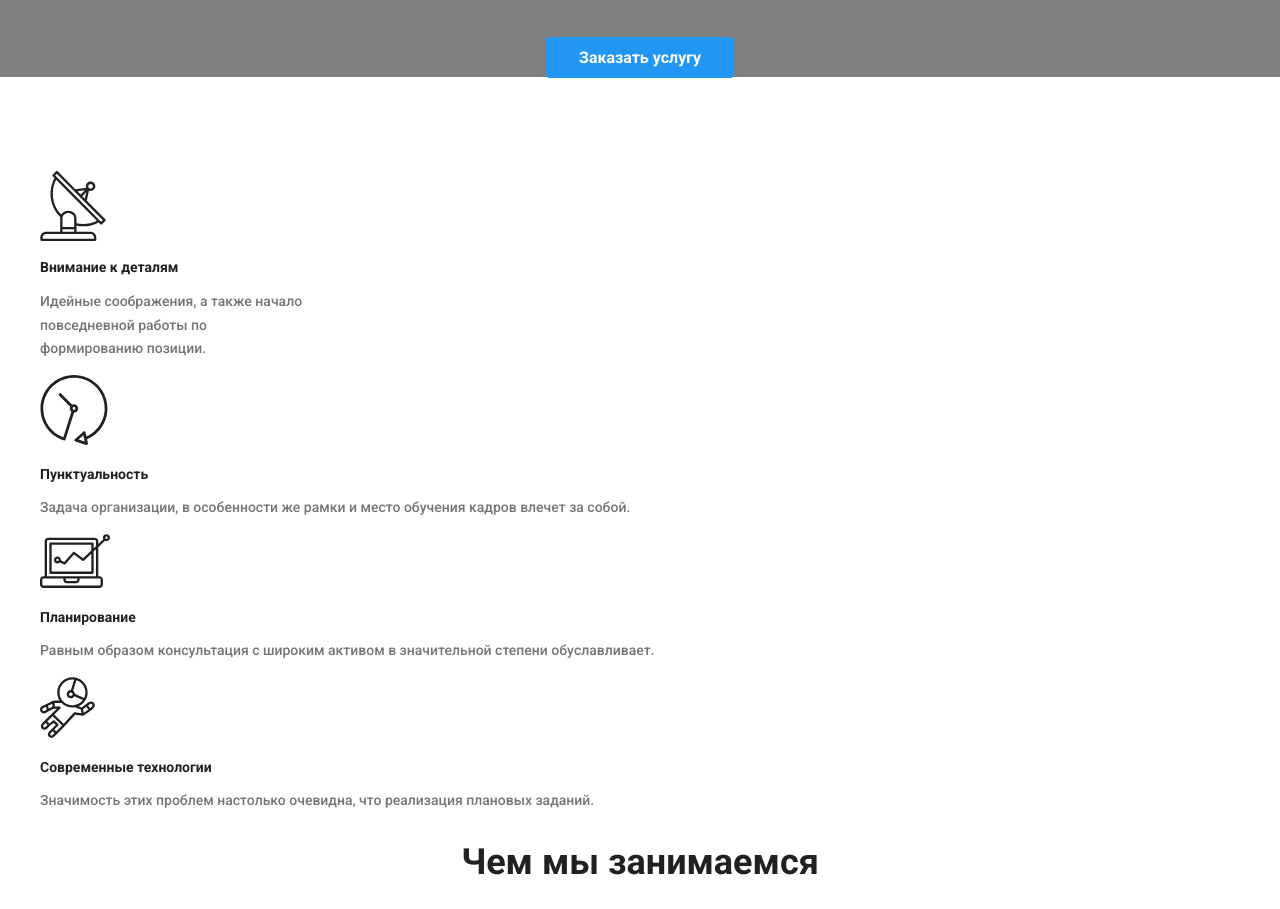
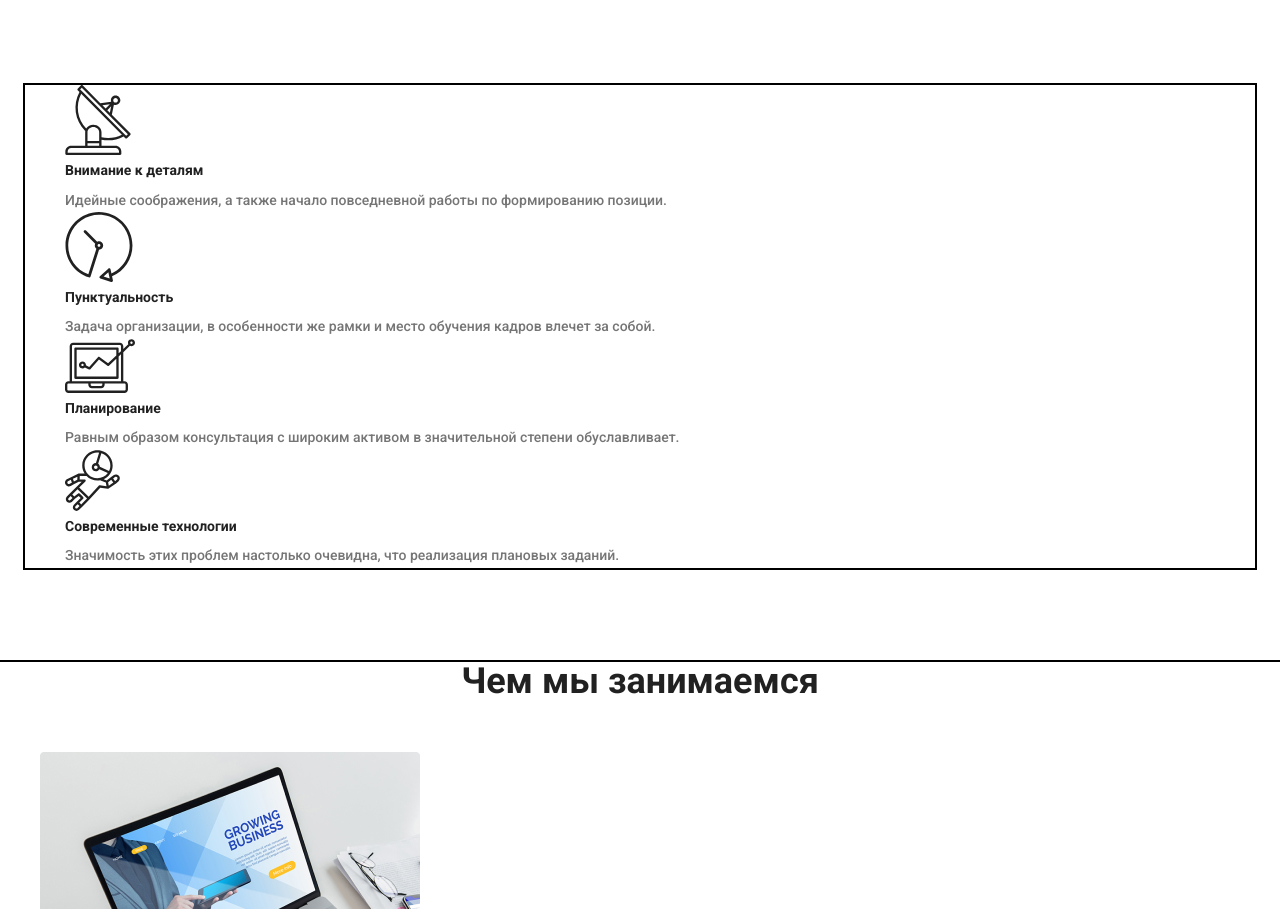
Before and after one commit to Shevchuk-Oleksandr/goit-markup-hw-03, a plain HTML site: page index.html in a window 1280 px wide. Shown: the part 312-1221 px from the top of the page. Drawn offline with nearby package versions, Linux system fonts and the light colour scheme.

Commit message:
трохи зробив magen в 3 секціях

```diff
--- a/index.html
+++ b/index.html
@@ -49,7 +49,7 @@
       <a href="" class="button">Заказать услугу</a>
     </section>
     <!-- section too -->
-    <section class="section-too">
+    <section class="section-too container-too">
       <ul class="list">
         <li>
           <a href="" class="link"
@@ -57,9 +57,8 @@
           /></a>
 
           <h2 class="section-title">Внимание к деталям</h2>
-          <p>
-            Идейные соображения, а также начало <br />
-            повседневной работы по <br />
+          <p class="desk">
+            Идейные соображения, а также начало повседневной работы по
             формированию позиции.
           </p>
         </li>
@@ -67,7 +66,7 @@
           <a href="" class="link"> <img src="./img/clok.svg" alt="Часы" /></a>
 
           <h3 class="section-title">Пунктуальность</h3>
-          <p>
+          <p class="desk">
             Задача организации, в особенности же рамки и место обучения кадров
             влечет за собой.
           </p>
@@ -76,7 +75,7 @@
           <a href="" class="link"> <img src="./img/comp.svg" alt="Комп" /></a>
 
           <h3 class="section-title">Планирование</h3>
-          <p>
+          <p class="desk">
             Равным образом консультация с широким активом в значительной степени
             обуславливает.
           </p>
@@ -85,7 +84,7 @@
           <a href="" class="link"><img src="./img/robot.svg" alt="Робот" /></a>
 
           <h3 class="section-title">Современные технологии</h3>
-          <p>
+          <p class="desk">
             Значимость этих проблем настолько очевидна, что реализация плановых
             заданий.
           </p>
@@ -93,7 +92,7 @@
       </ul>
     </section>
     <!-- What are we doing -->
-    <section>
+    <section class="cotainer-applications">
       <h2 class="section-title caption">Чем мы занимаемся</h2>
       <ul class="list">
         <li>
--- a/style.css
+++ b/style.css
@@ -79,16 +79,25 @@ body {
 .section-one {
   background-color: gray;
   color: var(--begraund-color);
-  font-weight: 900;
-  font-size: 44px;
-  line-height: 1.3;
   text-align: center;
   margin-bottom: 94px;
+}
+
+.container-too {
+  margin-left: auto;
+  margin-right: auto;
+  margin-top: 0;
+  margin-bottom: 94px;
+  width: 1230px;
+  outline: 2px solid black;
 }
 
 .heading {
   margin-top: 0px;
   margin-bottom: 46px;
+  font-weight: 900;
+  font-size: 44px;
+  line-height: 1.3;
 }
 
 .button {
@@ -117,12 +126,20 @@ body {
   font-weight: bold;
   font-size: 14px;
   line-height: 1.1;
+  margin-top: 0;
+  margin-bottom: 10px;
 }
 
 .link:hover,
 .link:focus {
   color: var(--akcent-color);
   text-decoration: none;
+}
+
+.desk {
+  font-size: 14px;
+  line-height: 1.7;
+  margin: 0;
 }
 
 /*  What are we doing */
@@ -140,6 +157,12 @@ body {
   font-size: 36px;
   line-height: 1.1;
   text-align: center;
+  margin-top: 0;
+  margin-bottom: 50px;
+}
+
+.cotainer-applications {
+  outline: 2px solid black;
 }
 
 /* team */
```
